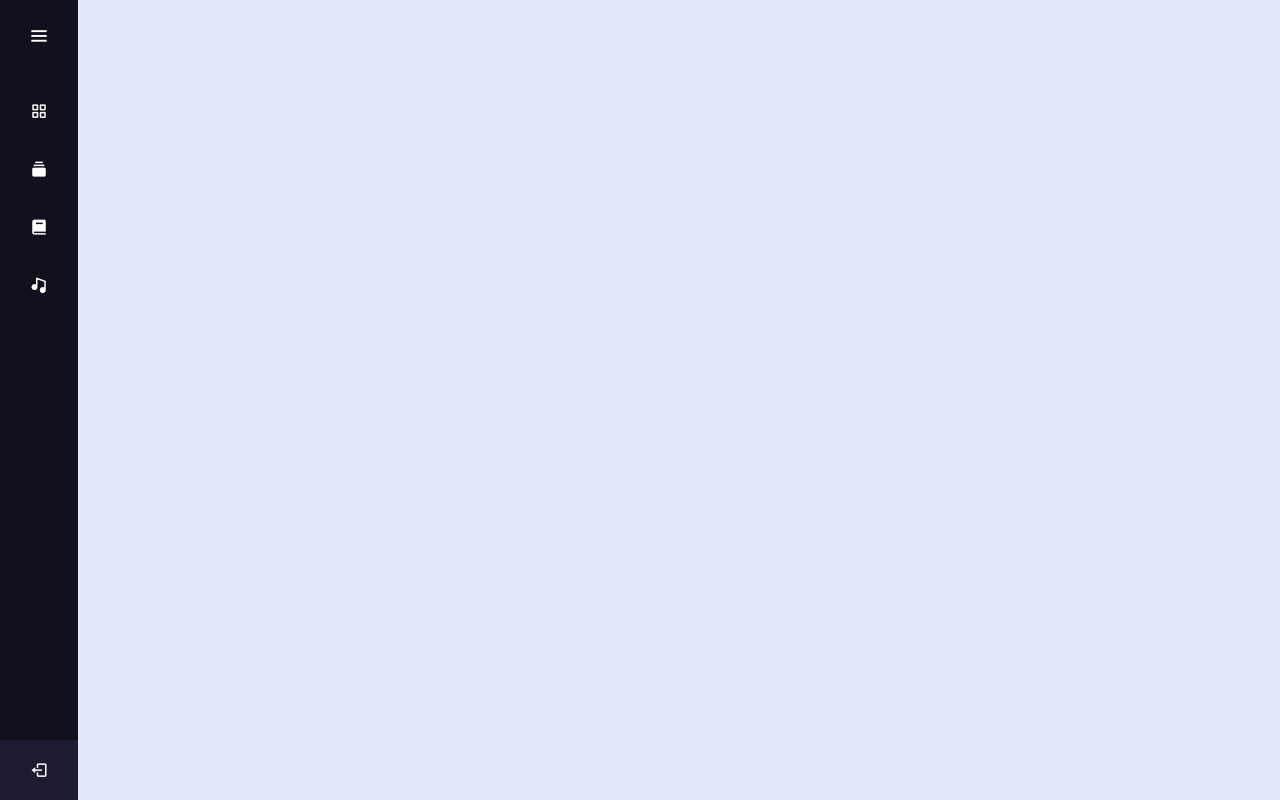
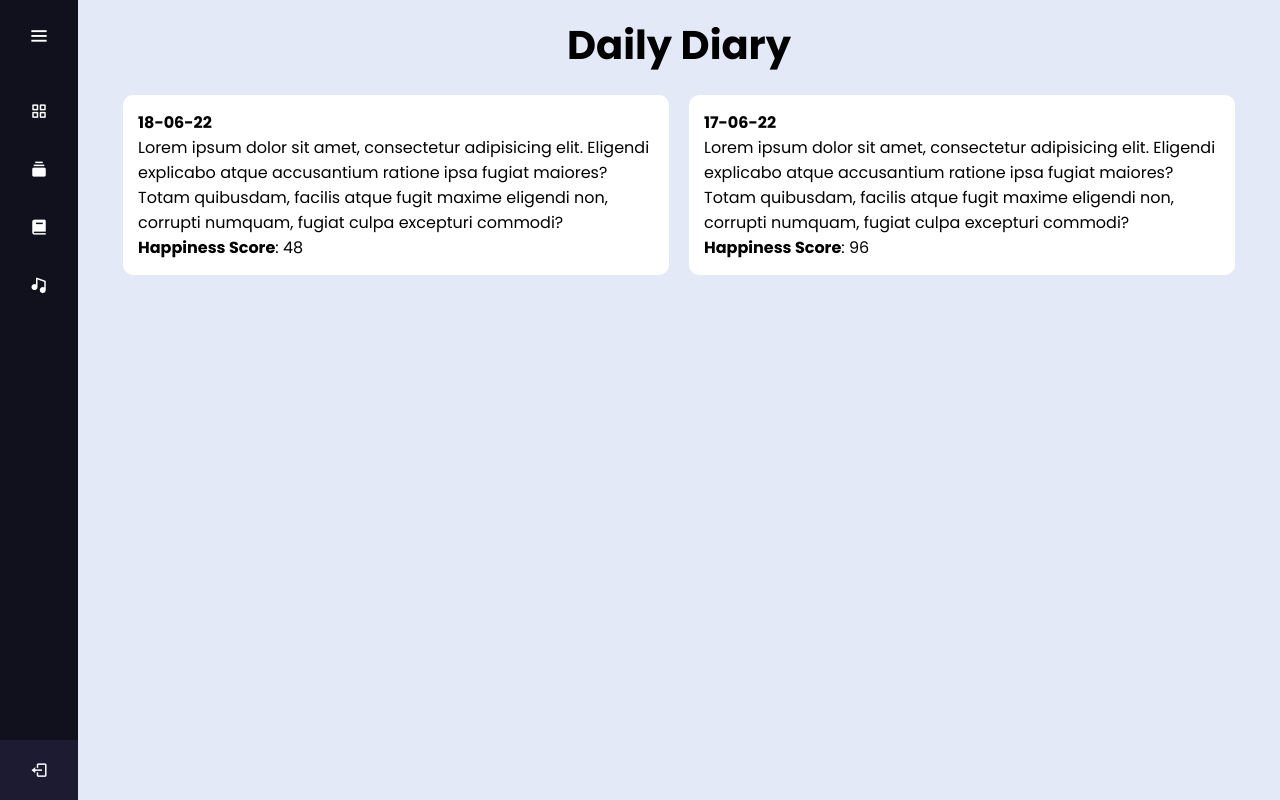
Before and after one commit to juberiya1ajaz/MHH-2, a Python web app: template template/collection.html in a window 1280 px wide. Run offline with Jinja, Linux system fonts and the light colour scheme; the template is opened without the code that fills it, so the values that code supplies are empty; some libraries are stand-ins or nearby versions.

Commit message:
✨ Add collection page

```diff
--- a/template/collection.html
+++ b/template/collection.html
@@ -234,30 +234,34 @@
             }
         }
 
-        .exercises {
-            height: 300px;
-            width: 50vw;
-            background-color: rgb(46, 77, 136);
-            border-radius: 15px;
-            box-shadow: 0 0 8px rgb(46, 77, 136);
-            display: flex;
-            margin-top: 40px;
-        }
-
         .home-section {
             display: flex;
             flex-direction: column;
-            align-items: center;
-            justify-content: space-evenly;
         }
 
-        .exdesc {
-            display: flex;
-            flex-direction: column;
-            align-items: center;
-            justify-content: space-evenly;
-            margin-left: 100px;
-            color: white;
+        .heading {
+            display: grid;
+            place-items: center;
+            padding: 15px;
+            font-size: 40px;
+        }
+
+        .collection {
+            margin: 5px 35px;
+            display: grid;
+            grid-template-columns: repeat(2, minmax(0, 1fr));
+        }
+
+        .card{
+            background-color: white;
+            border-radius: 10px;
+            padding: 15px;
+            margin-left: 10px;
+            margin-right: 10px;
+        }
+
+        .card h1{
+            font-size: 16px;
         }
     </style>
     <div class="sidebar">
@@ -303,7 +307,26 @@
         </ul>
     </div>
     <section class="home-section">
+        <h1 class="heading">Daily Diary</h1>
+        <div class="collection">
 
+            <div class="card">
+                <h1>18-06-22</h1>
+                <p>Lorem ipsum dolor sit amet, consectetur adipisicing elit. Eligendi explicabo atque accusantium
+                    ratione ipsa fugiat maiores? Totam quibusdam, facilis atque fugit maxime eligendi non, corrupti
+                    numquam, fugiat culpa excepturi commodi?</p>
+                    <p class="score"><b>Happiness Score</b>: 48</p>
+            </div>
+
+            <div class="card">
+                <h1>17-06-22</h1>
+                <p>Lorem ipsum dolor sit amet, consectetur adipisicing elit. Eligendi explicabo atque accusantium
+                    ratione ipsa fugiat maiores? Totam quibusdam, facilis atque fugit maxime eligendi non, corrupti
+                    numquam, fugiat culpa excepturi commodi?</p>
+                    <p class="score"><b>Happiness Score</b>: 96</p>
+            </div>
+
+        </div>
     </section>
 
     <script src="https://ajax.googleapis.com/ajax/libs/jquery/1.12.0/jquery.min.js"></script>
```
Also changed, not shown: template/music.html (+1 -15 lines).
